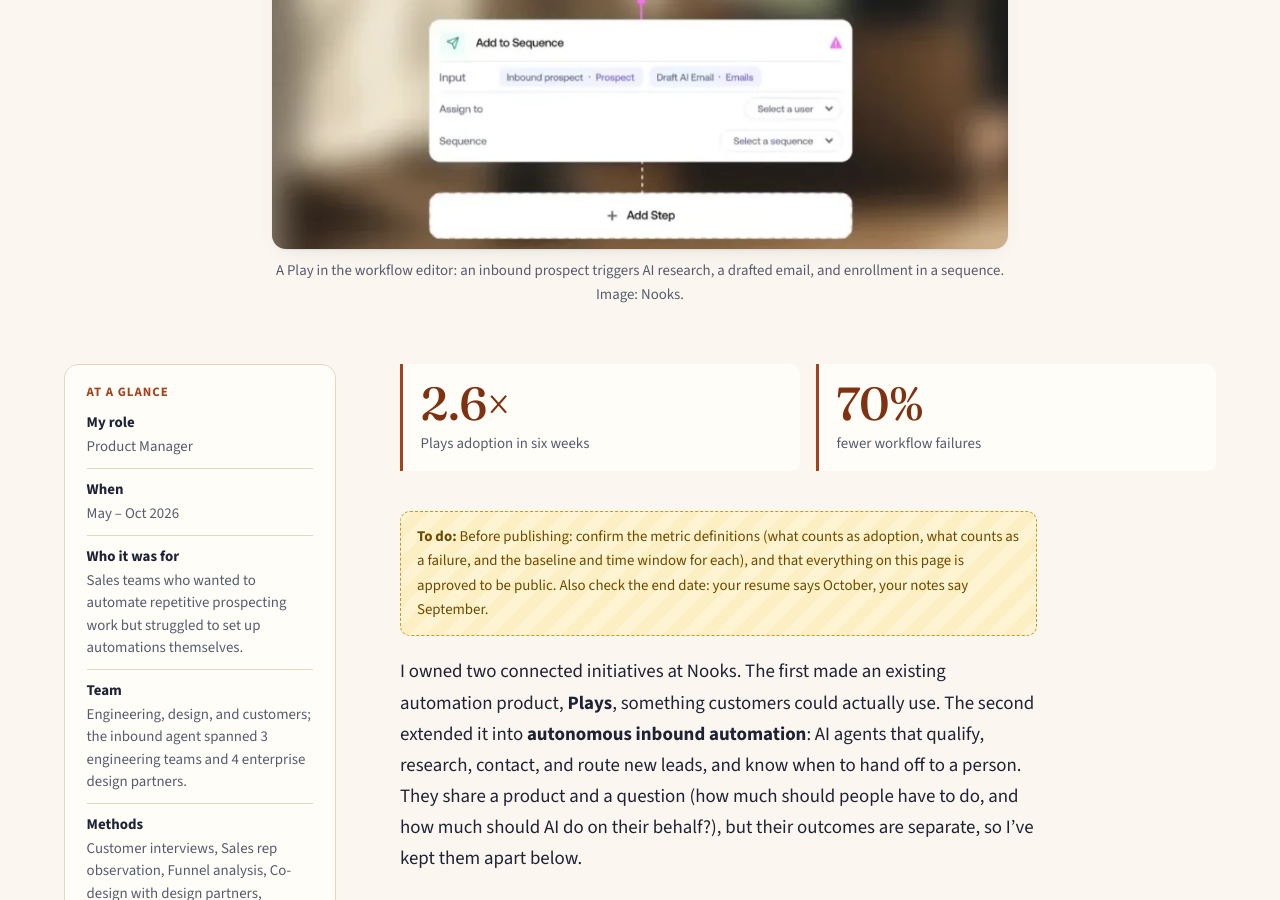
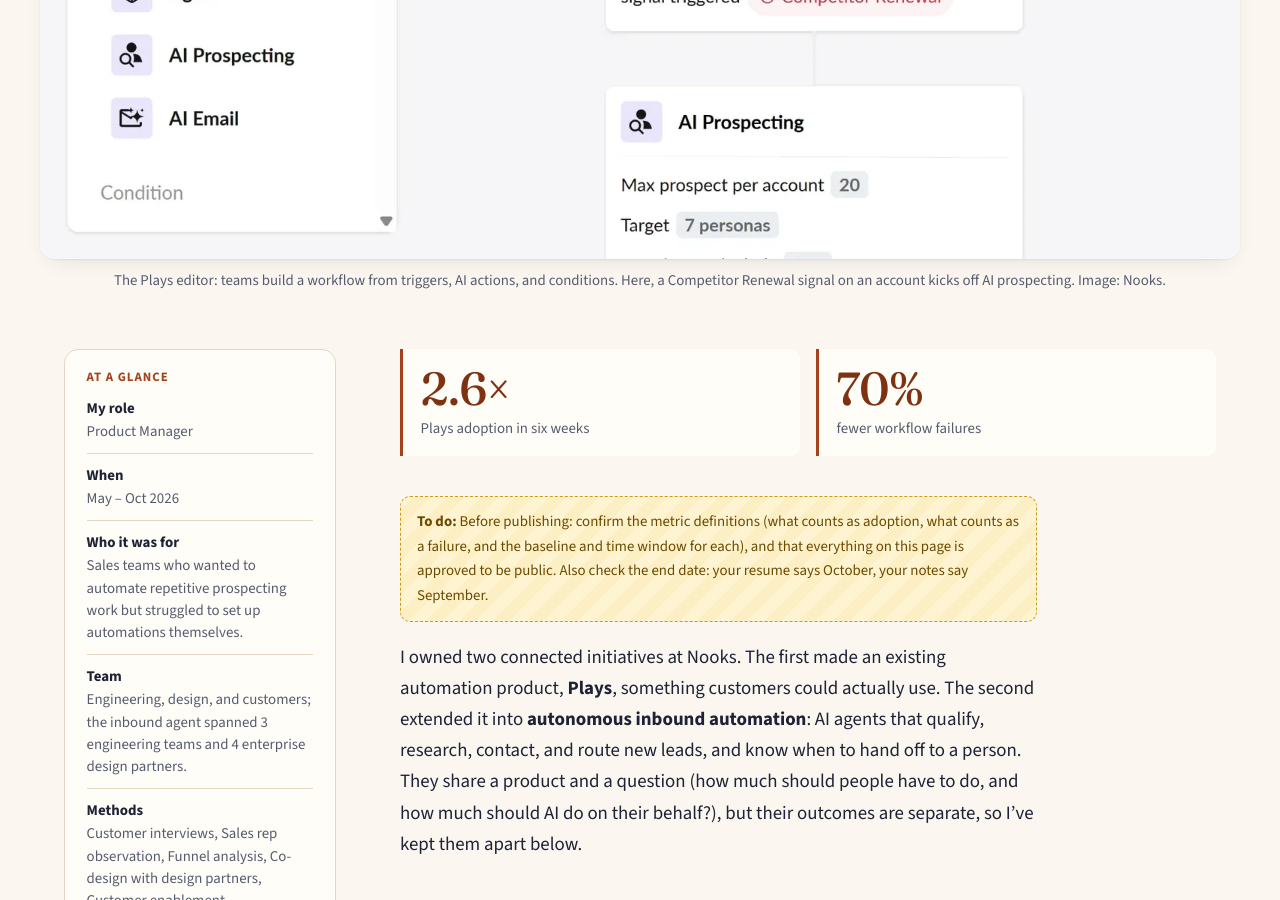
Before and after one commit to sabrinahu618/portfolio, a Jekyll site: the page built from _projects/nooks.md, in a window 1280 px wide and 900 px high, scrolled down 971 px. Built offline with Jekyll 4.4.1, drawn with Linux system fonts in a browser that asks for light colours; some of the changed text lies outside the part shown.

Commit message:
Use sharp Plays editor screenshot as Nooks cover; remove blurry image
Co-Authored-By: Claude Opus 5.5 <noreply@anthropic.com>
Claude-Session: https://claude.ai/code/session_01HybnYJGYPLDq5hkAYptQSd

```diff
--- a/_projects/nooks.md
+++ b/_projects/nooks.md
@@ -11,12 +11,11 @@ audience: Sales teams who wanted to automate repetitive prospecting work but str
 team: Engineering, design, and customers; the inbound agent spanned 3 engineering teams and 4 enterprise design partners.
 methods: [Customer interviews, Sales rep observation, Funnel analysis, Co-design with design partners, Customer enablement]
 tools: [Figma, Salesforce]
-cover: /assets/img/nooks/plays-workflow.webp
-cover_width: 818
-cover_height: 750
-cover_narrow: true
-cover_alt: "A Nooks Plays workflow in the editor, built from four connected steps: a trigger when an inbound prospect arrives, a Research Agent that looks up the prospect and account, a Draft AI Email step, and an Add to Sequence step, with an Add Step button below."
-cover_caption: "A Play in the workflow editor: an inbound prospect triggers AI research, a drafted email, and enrollment in a sequence. Image: Nooks."
+cover: /assets/img/nooks/plays-editor.webp
+cover_width: 1600
+cover_height: 913
+cover_alt: "The Nooks Plays editor for a draft workflow called Competitor renewal. A palette on the left lists steps to add: Trigger, AI actions (Agent, AI Prospecting, AI Email), and Condition. On the right, the workflow starts with a trigger that fires when an account's Competitor Renewal signal is triggered, followed by an AI Prospecting step set to find up to 20 prospects per account across 7 personas."
+cover_caption: "The Plays editor: teams build a workflow from triggers, AI actions, and conditions. Here, a Competitor Renewal signal on an account kicks off AI prospecting. Image: Nooks."
 highlights:
   - value: "2.6×"
     label: Plays adoption in six weeks
@@ -39,8 +38,6 @@ Plays sat between a company's CRM and its sales outreach. Instead of a rep manua
 3. **Personalization:** AI drafts an individualized email.
 4. **Execution:** the email is sent and the prospect is enrolled in a sequence.
 5. **Follow-up:** the prospect moves into calls, emails, texts, and LinkedIn outreach.
-
-{% include figure.html src="/assets/img/nooks/plays-editor.webp" alt="The Nooks Plays editor for a draft workflow called Competitor renewal. A palette on the left lists steps to add: Trigger, AI actions (Agent, AI Prospecting, AI Email), and Condition. On the right, the workflow starts with a trigger that fires when an account's Competitor Renewal signal is triggered, followed by an AI Prospecting step set to find up to 20 prospects per account across 7 personas." width="1600" height="913" caption="The Plays editor: teams build a workflow from triggers, AI actions, and conditions. Here, a Competitor Renewal signal on an account kicks off AI prospecting. Image: Nooks." wide=true %}
 
 ### The problem: automation that asked for too much work
 
```
Also changed, not shown: assets/img/nooks/plays-workflow.webp (deleted).
